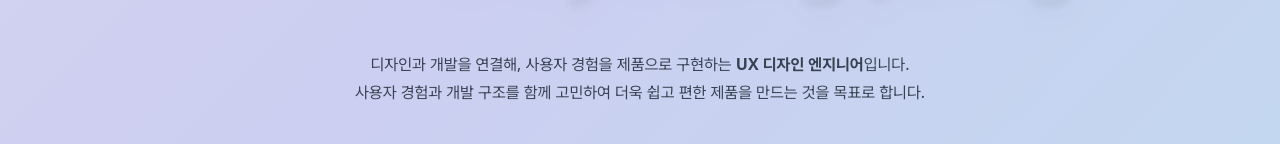
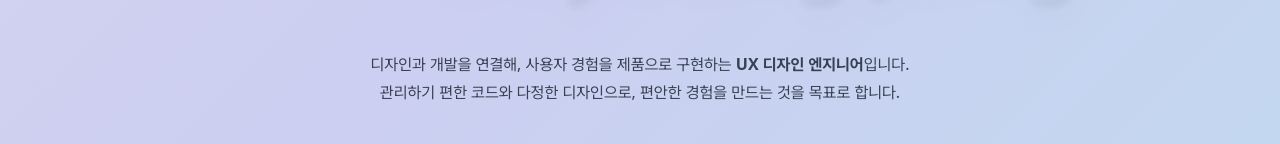
Before and after one commit to diayeri/portfolio-next, a Next.js app: page / in a window 1280 px wide. Shown: the part 426-570 px from the top of the page. Built offline with nearby package versions, Linux system fonts and the light colour scheme; no server answers.

Commit message:
docs: 상세내용 업데이트

```diff
--- a/src/components/main/Hero.tsx
+++ b/src/components/main/Hero.tsx
@@ -115,8 +115,8 @@ export default function Hero() {
           디자인과 개발을 연결해, 사용자 경험을 제품으로 구현하는{" "}
           <strong>UX 디자인 엔지니어</strong>입니다.
           <br className="hidden sm:block" />
-          사용자 경험과 개발 구조를 함께 고민하여 더욱 쉽고 편한 제품을 만드는
-          것을 목표로 합니다.
+          관리하기 편한 코드와 다정한 디자인으로, 편안한 경험을 만드는 것을
+          목표로 합니다.
         </p>
         <div className="flex flex-wrap items-center justify-center gap-3 mt-10">
           <button
```
